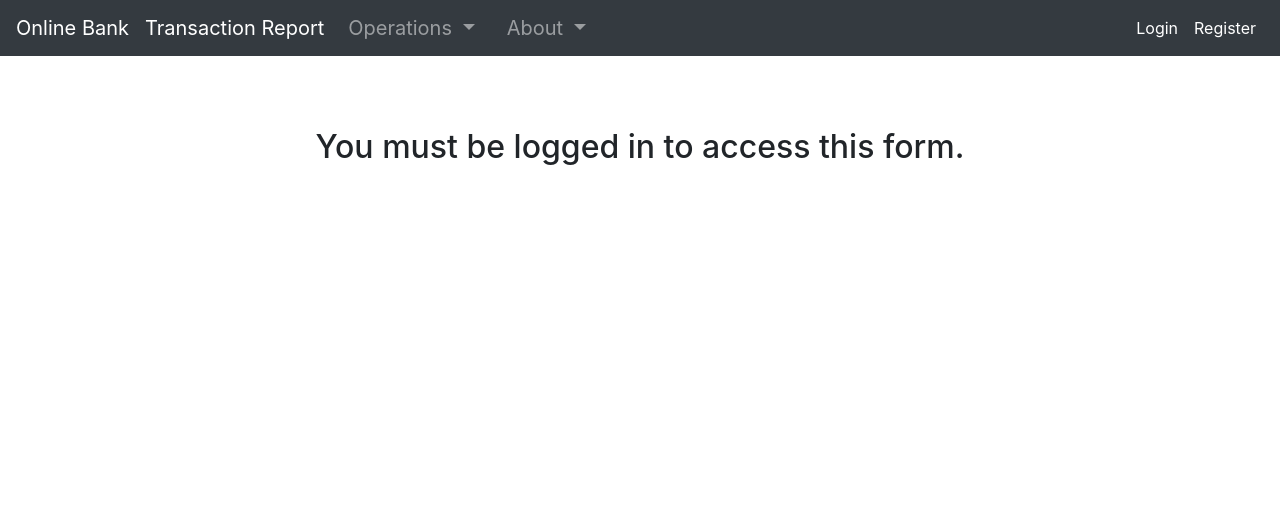
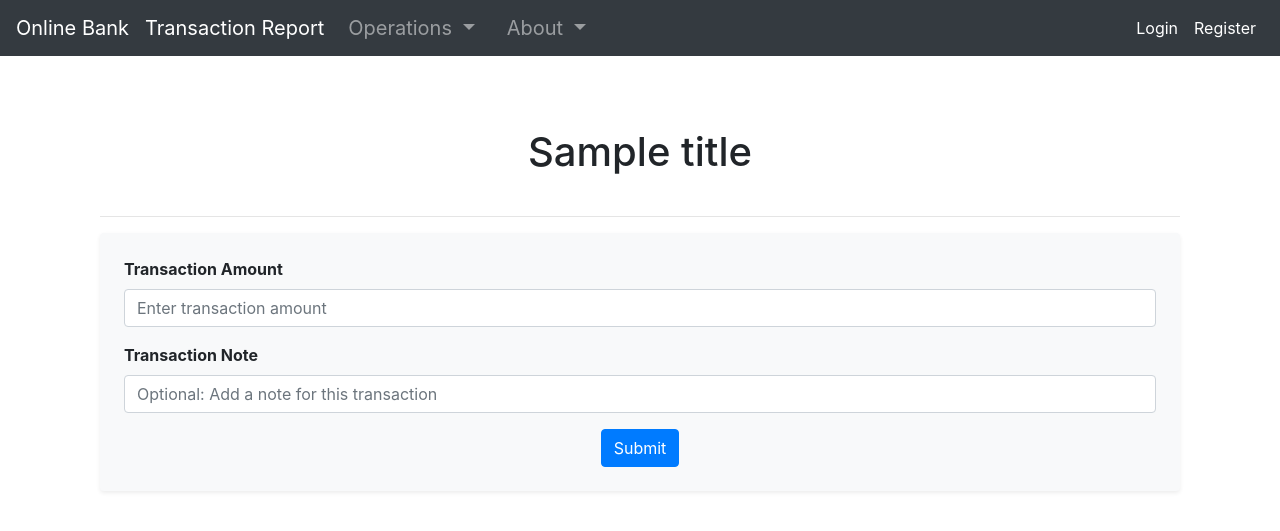
Before and after one commit to daniel05155/Customed-Online-Banking-System, a Django app: template templates/transactions/transactions_action.html in a window 1280 px wide. Shown: the top 531 px of the page. Run offline with Django 5.2, Linux system fonts and the light colour scheme; the template is opened without the code that fills it: most values are stand-ins (such as "Sample title", 1, 10 or a date in 2020); some libraries are stand-ins or nearby versions.

Commit message:
Alter the frontend and the backend of transaction
1. Alter the table contents of transaction report
2. Alter the web designs for deposit and withdrawal
3. Delete the repeated code and fix the bugs of views

```diff
--- a/templates/transactions/transactions_action.html
+++ b/templates/transactions/transactions_action.html
@@ -1,34 +1,53 @@
 {% extends 'common/base.html' %}
 
 {% block content %}
-    {% if user.is_authenticated %}
 <div class="container mt-5">
-        <h1 class="font-mono font-bold text-3xl text-center pb-5 pt-10">{{ title }}</h1>
+    <h1 class="text-center pb-4">{{ title }}</h1>
     <hr />
-        <form method="post" class="bg-white shadow-md rounded px-8 pt-6 pb-8 mb-4">
+    <form method="post" class="bg-light shadow-sm rounded px-4 pt-4 pb-4">
         {% csrf_token %}
 
-            <div class="mb-4">
-                {{ transaction_form.as_p }}
-
+        <!-- Transaction Amount -->
+        <div class="form-group">
+            <label for="transaction_amount" class="font-weight-bold">Transaction Amount</label>
+            <input
+                type="number"
+                name="transaction_amount"
+                id="transaction_amount"
+                class="form-control"
+                placeholder="Enter transaction amount"
+                min="1"
+                step="1"
+                required
+                value="{{ transaction_form.transaction_amount.value|default:'' }}">
             {% if transaction_form.transaction_amount.errors %}
                 {% for error in transaction_form.transaction_amount.errors %}
-                        <p class="text-red-600 text-sm italic pb-2">{{ error }}</p>
+                    <small class="form-text text-danger">{{ error }}</small>
                 {% endfor %}
             {% endif %}
         </div>
 
-            <div class="flex items-center justify-center">
-                <button class="btn btn-primary" type="submit" {% if not user.is_authenticated %}disabled{% endif %}>
-                    Submit
-                </button>
+        <!-- Transaction Note -->
+        <div class="form-group">
+            <label for="transaction_note" class="font-weight-bold">Transaction Note</label>
+            <input
+                type="text"
+                name="transaction_note"
+                id="transaction_note"
+                class="form-control"
+                placeholder="Optional: Add a note for this transaction"
+                value="{{ transaction_form.transaction_note.value|default:'' }}">
+            {% if transaction_form.transaction_note.errors %}
+                {% for error in transaction_form.transaction_note.errors %}
+                    <small class="form-text text-danger">{{ error }}</small>
+                {% endfor %}
+            {% endif %}
+        </div>
+
+        <!-- Submit Button -->
+        <div class="text-center">
+            <button type="submit" class="btn btn-primary">Submit</button>
         </div>
     </form>
 </div>
-    {% else %}
-    <div class="container mt-5 text-center">
-        <h2 class="font-mono font-bold text-2xl text-red-600">You must be logged in to access this form.</h2>
-        <a href="{% url 'login' %}" class="bg-blue-500 hover:bg-blue-700 text-white font-bold py-2 px-6 rounded focus:outline-none focus:shadow-outline mt-4 inline-block">Login</a>
-    </div>
-    {% endif %}
 {% endblock %}
```
Also changed, not shown: templates/transactions/transactions_report.html (+20 -10 lines), transactions/views.py (+39 -46 lines). Lines whose indentation alone changed are shown as unchanged.
